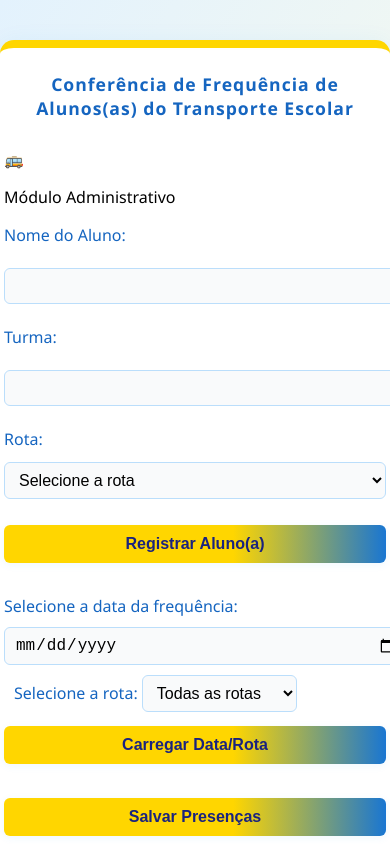
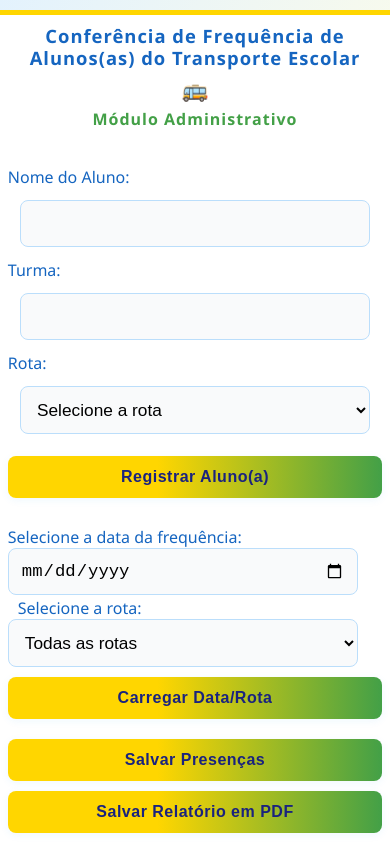
Before and after one commit to mourapontes/Sistema_Frequencia, a website: page index.html in a window 390 px wide. Shown: the top 844 px of the page. Drawn offline with nearby package versions, Linux system fonts and the light colour scheme.

Commit message:
Update style.css

```diff
--- a/styles/style.css
+++ b/styles/style.css
@@ -1,98 +1,111 @@
 body {
-    background: linear-gradient(120deg, #e3f2fd 0%, #fffde7 100%);
+    background: linear-gradient(120deg, #e3f2fd 0%, #fffde7 60%, #e8f5e9 100%);
     font-family: 'Segoe UI', Arial, sans-serif;
     margin: 0;
     padding: 0;
+    min-height: 100vh;
 }
 
 .container {
     max-width: 540px;
-    margin: 40px auto;
+    margin: 32px auto 0 auto;
     background: #fff;
-    border-radius: 14px;
-    box-shadow: 0 4px 24px rgba(33, 150, 243, 0.08);
-    padding: 36px 28px 28px 28px;
+    border-radius: 18px;
+    box-shadow: 0 4px 24px rgba(33, 150, 243, 0.10);
+    padding: 32px 20px 24px 20px;
     border-top: 8px solid #ffd600;
+    border-bottom: 8px solid #43a047;
 }
 
 h1 {
     text-align: center;
     color: #1565c0;
-    margin-bottom: 28px;
-    font-size: 1.7rem;
+    margin-bottom: 8px;
+    font-size: 2rem;
     letter-spacing: 1px;
     font-weight: 700;
     display: flex;
     align-items: center;
     justify-content: center;
     gap: 10px;
+    line-height: 1.2;
 }
 
 h1 span {
-    font-size: 2rem;
+    font-size: 2.2rem;
     vertical-align: middle;
     margin-left: 8px;
 }
 
-form {
+p {
+    text-align: center;
+    color: #43a047;
+    font-weight: 700;
+    margin-top: -10px;
+    margin-bottom: 24px;
+    font-size: 1.1rem;
+    letter-spacing: 1px;
+}
+
+form, form#form-aluno {
     display: flex;
     flex-direction: column;
-    gap: 12px;
+    gap: 14px;
     margin-bottom: 22px;
+    align-items: center; /* Centraliza os campos do formulário */
 }
 
 label {
     font-weight: 500;
     color: #1565c0;
+    margin-bottom: 2px;
+    align-self: flex-start; /* Mantém o label à esquerda */
 }
 
-input[type="text"],
-input[type="number"],
-input[type="date"],
-button {
-    padding: 10px;
-    margin: 10px 0;
+input[type="text"], input[type="date"], select {
+    padding: 12px 12px;
+    border: 1.5px solid #bbdefb;
+    border-radius: 8px;
+    font-size: 1.08rem;
+    background: #f9fafb;
+    transition: border 0.2s;
+    margin-bottom: 2px;
     width: 100%;
-    border: 1px solid #ccc;
-    border-radius: 5px;
-    font-size: 1em;
+    max-width: 350px;
+    box-sizing: border-box;
+    display: block;
 }
 
-input[type="text"], input[type="date"] {
-    padding: 8px 10px;
-    border: 1.5px solid #bbdefb;
-    border-radius: 6px;
-    font-size: 1rem;
-    background: #f9fafb;
-    transition: border 0.2s;
-}
-
-input[type="text"]:focus, input[type="date"]:focus {
-    border: 2px solid #ffd600;
+input[type="text"]:focus, input[type="date"]:focus, select:focus {
+    border: 2px solid #43a047;
     outline: none;
+    background: #fff;
 }
 
 button {
-    background: linear-gradient(90deg, #ffd600 60%, #1976d2 100%);
+    background: linear-gradient(90deg, #ffd600 40%, #43a047 100%);
     color: #1a237e;
     border: none;
-    border-radius: 6px;
-    padding: 10px 0;
-    font-size: 1rem;
-    font-weight: 600;
+    border-radius: 8px;
+    padding: 14px 0;
+    font-size: 1.08rem;
+    font-weight: 700;
     cursor: pointer;
-    margin-top: 4px;
-    transition: background 0.2s, color 0.2s;
+    margin-top: 10px;
+    margin-bottom: 6px;
+    transition: background 0.2s, color 0.2s, box-shadow 0.2s;
     box-shadow: 0 2px 8px rgba(33, 150, 243, 0.07);
+    letter-spacing: 0.5px;
+    width: 80%;
+    max-width: 300px;
+    display: block;
+    align-self: center; /* Centraliza o botão */
 }
 
-button:active {
-    transform: scale(0.98);
-}
-
-button:hover {
-    background: linear-gradient(90deg, #ffe082 60%, #1565c0 100%);
+button:hover, button:focus {
+    background: linear-gradient(90deg, #ffe082 40%, #388e3c 100%);
     color: #fff;
+    box-shadow: 0 4px 16px rgba(67, 160, 71, 0.12);
 }
 
 .table {
@@ -129,56 +142,120 @@
     justify-content: space-between;
     background: #fffde7;
     border-left: 6px solid #ffd600;
-    border-radius: 6px;
-    padding: 10px 14px;
-    margin-bottom: 10px;
-    font-size: 1rem;
+    border-right: 6px solid #43a047;
+    border-radius: 8px;
+    padding: 12px 16px;
+    margin-bottom: 12px;
+    font-size: 1.08rem;
     color: #263238;
     box-shadow: 0 1px 4px rgba(33, 150, 243, 0.04);
+    transition: background 0.2s;
+}
+
+#lista-alunos li:hover {
+    background: #f1f8e9;
 }
 
 #lista-alunos input[type="checkbox"] {
-    transform: scale(1.25);
-    margin-left: 10px;
-    accent-color: #ffd600;
+    transform: scale(1.35);
+    margin-left: 12px;
+    accent-color: #43a047;
+    cursor: pointer;
 }
 
 #relatorio {
     margin-top: 28px;
     background: #e3f2fd;
     border-left: 6px solid #1976d2;
-    border-radius: 6px;
-    padding: 16px 18px;
+    border-right: 6px solid #43a047;
+    border-radius: 8px;
+    padding: 18px 18px;
     color: #1a237e;
-    font-size: 1rem;
+    font-size: 1.08rem;
     min-height: 32px;
     box-shadow: 0 1px 4px rgba(33, 150, 243, 0.04);
+    word-break: break-word;
+    text-align: center;
 }
 
 #relatorio strong {
     color: #1976d2;
-    font-size: 1.1rem;
+    font-size: 1.13rem;
 }
 
-select {
-    padding: 8px 10px;
-    border: 1.5px solid #bbdefb;
-    border-radius: 6px;
-    font-size: 1rem;
-    background: #f9fafb;
-    transition: border 0.2s;
-    margin-bottom: 10px;
+.cabecalho {
+    display: flex;
+    flex-direction: column;
+    align-items: center;
+    margin-bottom: 18px;
 }
-select:focus {
-    border: 2px solid #ffd600;
-    outline: none;
+
+.cabecalho h1 {
+    text-align: center;
+    color: #1565c0;
+    font-size: 2rem;
+    font-weight: 700;
+    margin: 0 0 4px 0;
+    line-height: 1.2;
+    word-break: break-word;
+}
+
+.icone-onibus {
+    font-size: 2.2rem;
+    margin-bottom: 4px;
+}
+
+.subtitulo {
+    text-align: center;
+    color: #43a047;
+    font-weight: 700;
+    font-size: 1.1rem;
+    margin: 0 0 18px 0;
+    letter-spacing: 1px;
 }
 
 @media (max-width: 650px) {
     .container {
-        padding: 12px 4px;
+        padding: 10px 2vw 18px 2vw;
+        margin: 10px 0 0 0;
+        border-radius: 0;
+        box-shadow: none;
+        border-top: 5px solid #ffd600;
+        border-bottom: 5px solid #43a047;
     }
     h1 {
-        font-size: 1.1rem;
+        font-size: 1.15rem;
+        gap: 5px;
+    }
+    h1 span {
+        font-size: 1.4rem;
+        margin-left: 4px;
+    }
+    form, form#form-aluno {
+        gap: 10px;
+    }
+    #lista-alunos li {
+        font-size: 0.97rem;
+        padding: 10px 8px;
+        margin-bottom: 8px;
+    }
+    button {
+        padding: 12px 0;
+        font-size: 1rem;
+        width: 100%;
+        max-width: 100%;
+    }
+    #relatorio {
+        padding: 12px 8px;
+        font-size: 0.97rem;
+    }
+    .cabecalho h1 {
+        font-size: 1.15rem;
+    }
+    .icone-onibus {
+        font-size: 1.4rem;
+    }
+    .subtitulo {
+        font-size: 1rem;
     }
 }
```
